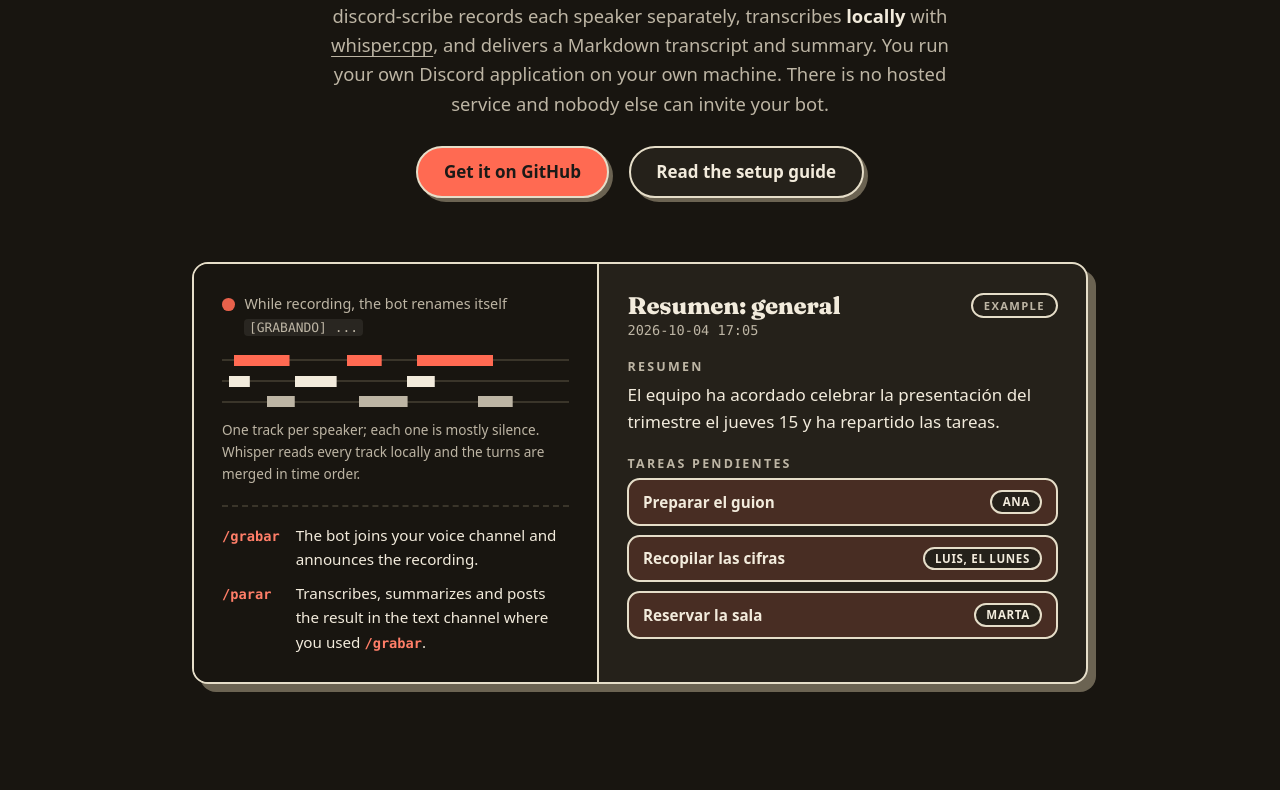
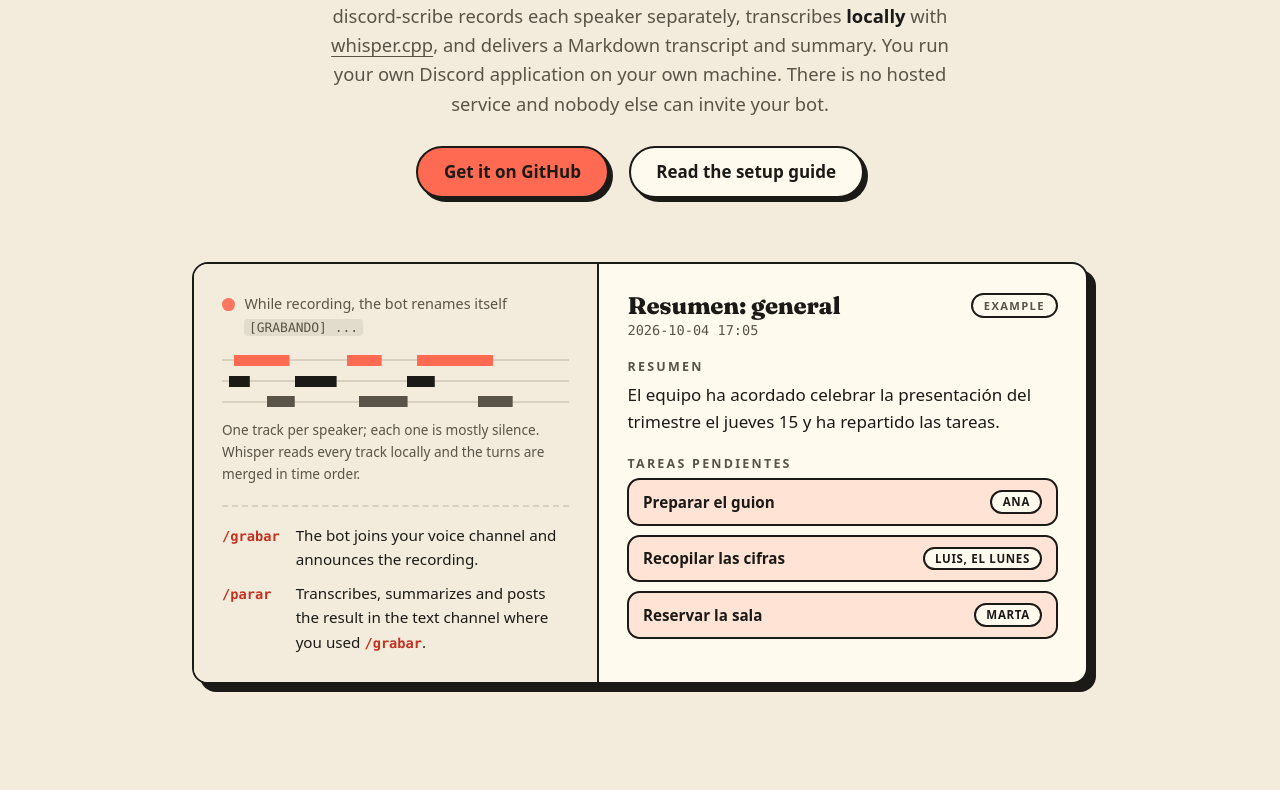
Before and after one commit to Fishb0ness/discord-scribe, a website: page site/index.html in a window 1280 px wide. Shown: the part 466-1256 px from the top of the page. Drawn offline with Linux system fonts and the dark colour scheme.

Commit message:
feat(site): keep the site in its light palette

```diff
--- a/site/index.html
+++ b/site/index.html
@@ -5,9 +5,9 @@
   <meta name="viewport" content="width=device-width, initial-scale=1">
   <title>discord-scribe: a private note-taker for Discord voice</title>
   <meta name="description" content="A self-hosted, private note-taker bot for Discord. It records each speaker, transcribes locally with whisper.cpp and delivers a Markdown transcript and summary. No hosted service.">
-  <meta name="color-scheme" content="light dark">
-  <meta name="theme-color" content="#f6f1e7" media="(prefers-color-scheme: light)">
-  <meta name="theme-color" content="#14130f" media="(prefers-color-scheme: dark)">
+  <meta name="color-scheme" content="light">
+  <!-- Keep in sync with the --bg token in styles.css (a meta tag cannot read CSS variables). -->
+  <meta name="theme-color" content="#f3ecdc">
   <link rel="canonical" href="https://fishb0ness.github.io/discord-scribe/">
   <meta property="og:type" content="website">
   <meta property="og:title" content="discord-scribe: a private note-taker for Discord voice">
--- a/site/styles.css
+++ b/site/styles.css
@@ -1,4 +1,4 @@
-/* discord-scribe landing page. No external requests: the two fonts are self-hosted in fonts/ (SIL OFL, see fonts/OFL.txt). */
+/* discord-scribe landing page, light palette only. No external requests: the two fonts are self-hosted in fonts/ (SIL OFL, see fonts/OFL.txt). */
 
 /* Latin subsets of two variable fonts: Fraunces (display serif) and Caveat (handwritten accent). */
 @font-face {
@@ -29,31 +29,11 @@
   --dark: #1b1a17;
   --term-bg: #1b1a17;
   --term-fg: #efe9db;
-  --term-dim: #a39d8e;
-  --term-hi: #ff6a52;
   --display: "Fraunces", ui-serif, Georgia, "Times New Roman", serif;
   --hand: "Caveat", "Bradley Hand", "Segoe Print", cursive;
   --sans: system-ui, -apple-system, "Segoe UI", Roboto, "Helvetica Neue", Arial, sans-serif;
   --mono: ui-monospace, "SF Mono", Menlo, Consolas, "Liberation Mono", monospace;
   --off: 6px;               /* offset of the hard shadow */
-}
-
-/* Dark: warm near-black ground, lighter cards, cream outlines and a muted taupe hard shadow that stays visible. */
-@media (prefers-color-scheme: dark) {
-  :root {
-    color-scheme: dark;
-    --bg: #181510;
-    --surface: #25211a;
-    --ink: #f2ebdc;
-    --muted: #bdb5a4;
-    --rule: #3a352a;
-    --line: #e6dec9;
-    --shadow: #6b6352;
-    --accent-ink: #ff7e68;
-    --accent-big: #ff6a52;
-    --chip: #482d23;
-    --term-bg: #0b0a08;
-  }
 }
 
 *, *::before, *::after { box-sizing: border-box; }
@@ -288,14 +268,14 @@
 .faq .answer strong { color: var(--ink); }
 .faq .answer .more { margin: 0; font-size: .9rem; }
 
-/* Final call to action: a coral card; its ink and buttons stay dark in both themes. */
+/* Final call to action: a coral card with dark ink and cream buttons. */
 .finale { padding: clamp(2rem, 6vw, 3.5rem); background: var(--accent); border-color: var(--dark); color: var(--dark); text-align: center; }
 .finale h2 { max-width: 16em; }
 .finale p { max-width: 36rem; margin: 0 auto; }
 .finale .actions { margin-top: 1.75rem; }
 .finale :focus-visible { outline-color: var(--dark); }
-.finale .btn { --line: var(--dark); --shadow: var(--dark); --btn-bg: #fffaee; --btn-fg: var(--dark); }
-.finale .btn.primary { --btn-bg: var(--dark); --btn-fg: #f3ecdc; }
+.finale .btn { --line: var(--dark); --shadow: var(--dark); --btn-bg: var(--surface); --btn-fg: var(--dark); }
+.finale .btn.primary { --btn-bg: var(--dark); --btn-fg: var(--bg); }
 
 .foot { padding-block: 1.75rem; background: var(--surface); border-top: 2px solid var(--line); color: var(--muted); font-size: .9rem; text-align: center; }
 .foot p { margin-block: 0; }
```
